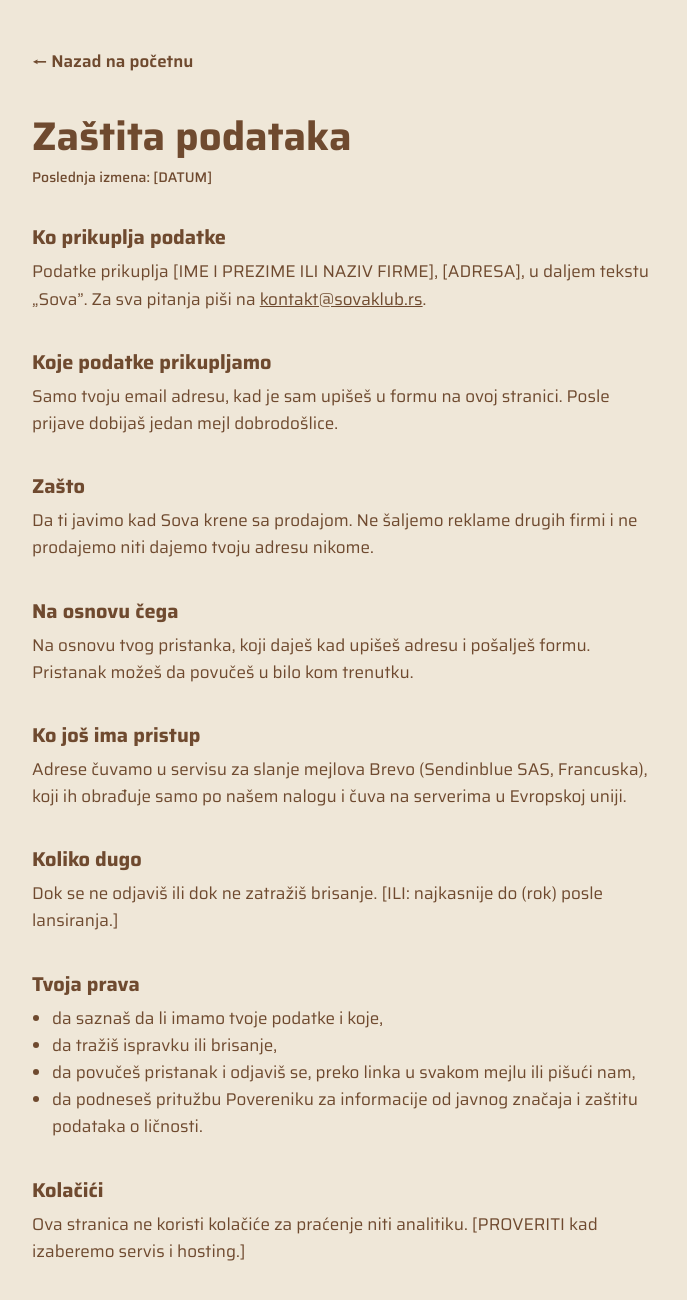
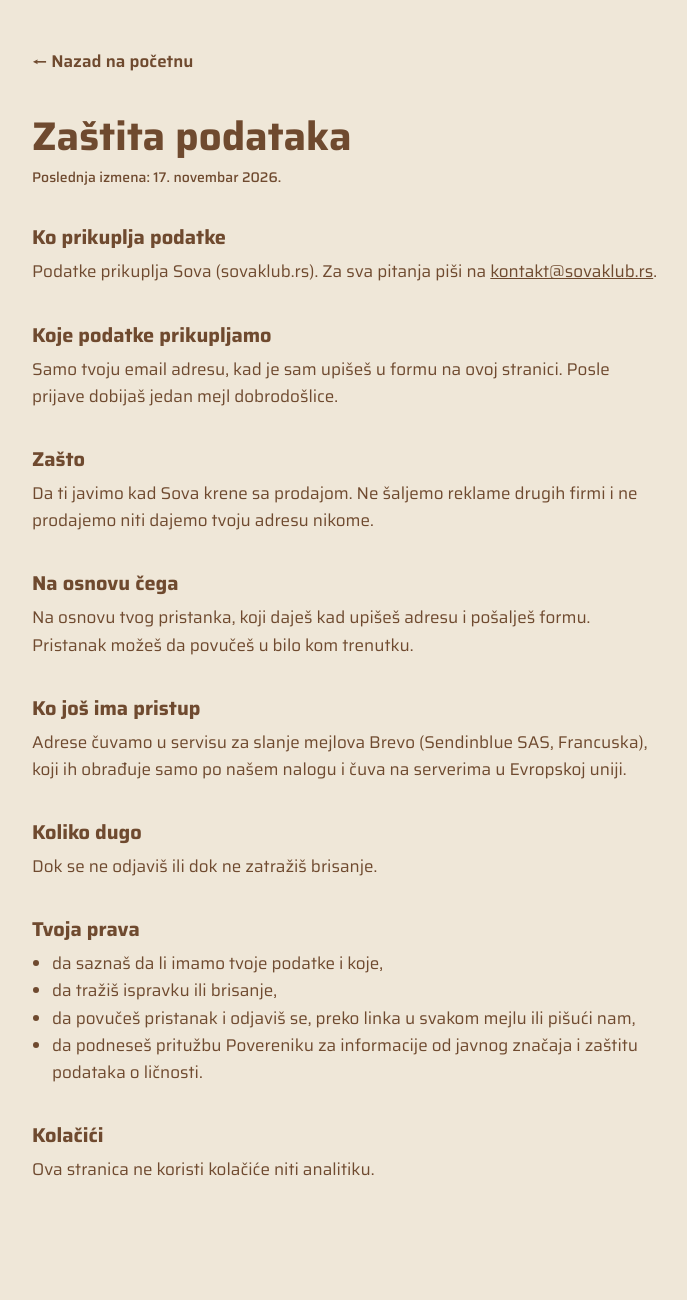
Before and after one commit to sovaklub/sovaklub, a plain HTML site: page zastita-podataka.html in a window 1280 px wide. Shown: the whole page, without its empty margins (292-979 px from the left). After the commit the page ends 1259 px from the top, so only its background shows below. Drawn offline with Linux system fonts and the light colour scheme.

Commit message:
Add files via upload

```diff
--- a/zastita-podataka.html
+++ b/zastita-podataka.html
@@ -41,13 +41,13 @@
   <a class="nazad" href="./">← Nazad na početnu</a>
 
   <h1>Zaštita podataka</h1>
-  <p class="datum">Poslednja izmena: [DATUM]</p>
+  <p class="datum">Poslednja izmena: 17. novembar 2026.</p>
 
-  <!-- NAPOMENA ZA OSNIVAČA: ovo je nacrt. Pre objave neka ga pregleda osoba
-       koja poznaje Zakon o zaštiti podataka o ličnosti. Sve u [ZAGRADAMA] treba popuniti. -->
+  <!-- NAPOMENA ZA OSNIVAČA: privremena verzija. Pre aktivnog deljenja linka dopisati
+       ime ili firmu koja prikuplja podatke (proveriti sa knjigovođom/pravnikom). -->
 
   <h2>Ko prikuplja podatke</h2>
-  <p>Podatke prikuplja [IME I PREZIME ILI NAZIV FIRME], [ADRESA], u daljem tekstu „Sova”. Za sva pitanja piši na <a href="mailto:kontakt@sovaklub.rs">kontakt@sovaklub.rs</a>.</p>
+  <p>Podatke prikuplja Sova (sovaklub.rs). Za sva pitanja piši na <a href="mailto:kontakt@sovaklub.rs">kontakt@sovaklub.rs</a>.</p>
 
   <h2>Koje podatke prikupljamo</h2>
   <p>Samo tvoju email adresu, kad je sam upišeš u formu na ovoj stranici. Posle prijave dobijaš jedan mejl dobrodošlice.</p>
@@ -62,7 +62,7 @@
   <p>Adrese čuvamo u servisu za slanje mejlova Brevo (Sendinblue SAS, Francuska), koji ih obrađuje samo po našem nalogu i čuva na serverima u Evropskoj uniji.</p>
 
   <h2>Koliko dugo</h2>
-  <p>Dok se ne odjaviš ili dok ne zatražiš brisanje. [ILI: najkasnije do (rok) posle lansiranja.]</p>
+  <p>Dok se ne odjaviš ili dok ne zatražiš brisanje.</p>
 
   <h2>Tvoja prava</h2>
   <ul>
@@ -73,7 +73,7 @@
   </ul>
 
   <h2>Kolačići</h2>
-  <p>Ova stranica ne koristi kolačiće za praćenje niti analitiku. [PROVERITI kad izaberemo servis i hosting.]</p>
+  <p>Ova stranica ne koristi kolačiće niti analitiku.</p>
 </div>
 </body>
 </html>
```
